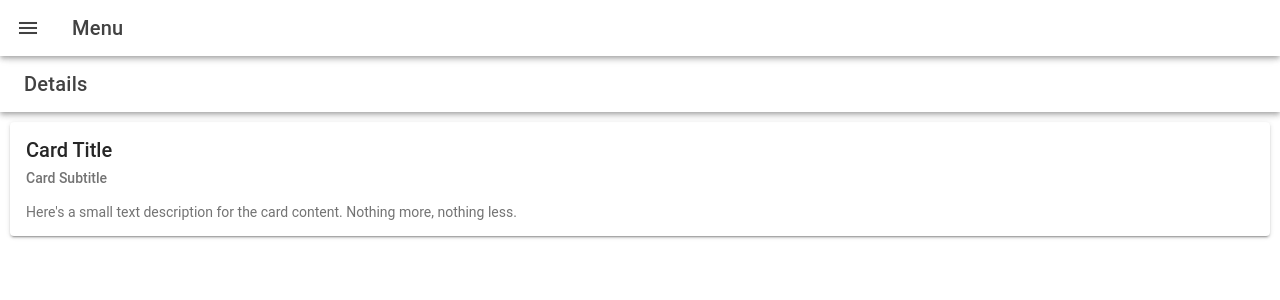
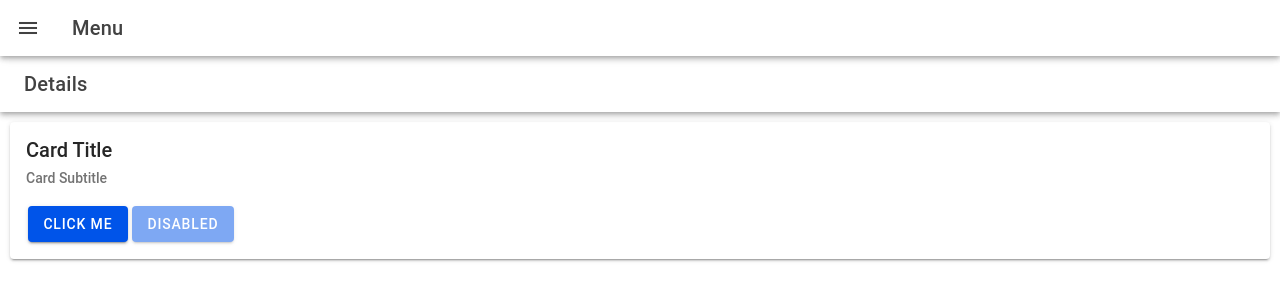
Before and after one commit to ArkDriveDev/it35-lab, a React (Vite) app: page /it35-lab/app/details in a window 1280 px wide. Shown: the top 300 px of the page. Built offline with nearby package versions, Linux system fonts and the light colour scheme.

Commit message:
Added button in card content

```diff
--- a/src/pages/Details.tsx
+++ b/src/pages/Details.tsx
@@ -9,7 +9,8 @@ import {
     IonCardContent,
     IonCardHeader,
     IonCardSubtitle,
-    IonCardTitle
+    IonCardTitle,
+    IonButton
 } from '@ionic/react';
 
 const Details: React.FC = () => {
@@ -29,7 +30,10 @@ const Details: React.FC = () => {
         <IonCardSubtitle>Card Subtitle</IonCardSubtitle>
       </IonCardHeader>
 
-      <IonCardContent>Here's a small text description for the card content. Nothing more, nothing less.</IonCardContent>
+      <IonCardContent>
+      <IonButton>click me</IonButton>
+      <IonButton disabled={true}>Disabled</IonButton>
+      </IonCardContent>
     </IonCard>
       </IonContent>
     </IonPage>
```
